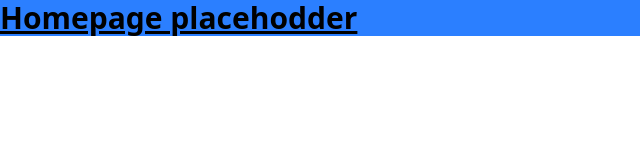
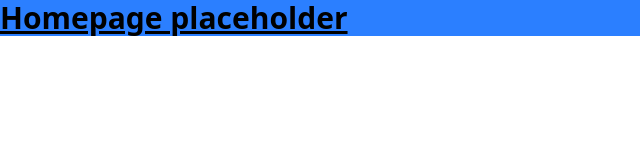
Before and after one commit to RyanByers1023/Commerce-Bank-Project, a website: page src/index.html in a window 1280 px wide. Shown: the full height of the page, 0-640 px from the left. Drawn offline with nearby package versions, Linux system fonts and the light colour scheme.

Commit message:
changed for example

```diff
--- a/src/index.html
+++ b/src/index.html
@@ -7,7 +7,7 @@
 </head>
 <body>
 <h1 class="text-3xl font-bold underline bg-blue-500">
-    Homepage placehodder
+    Homepage placeholder
 </h1>
 </body>
 </html>
```
Also changed, not shown: src/login.html (+1 -1 lines).
